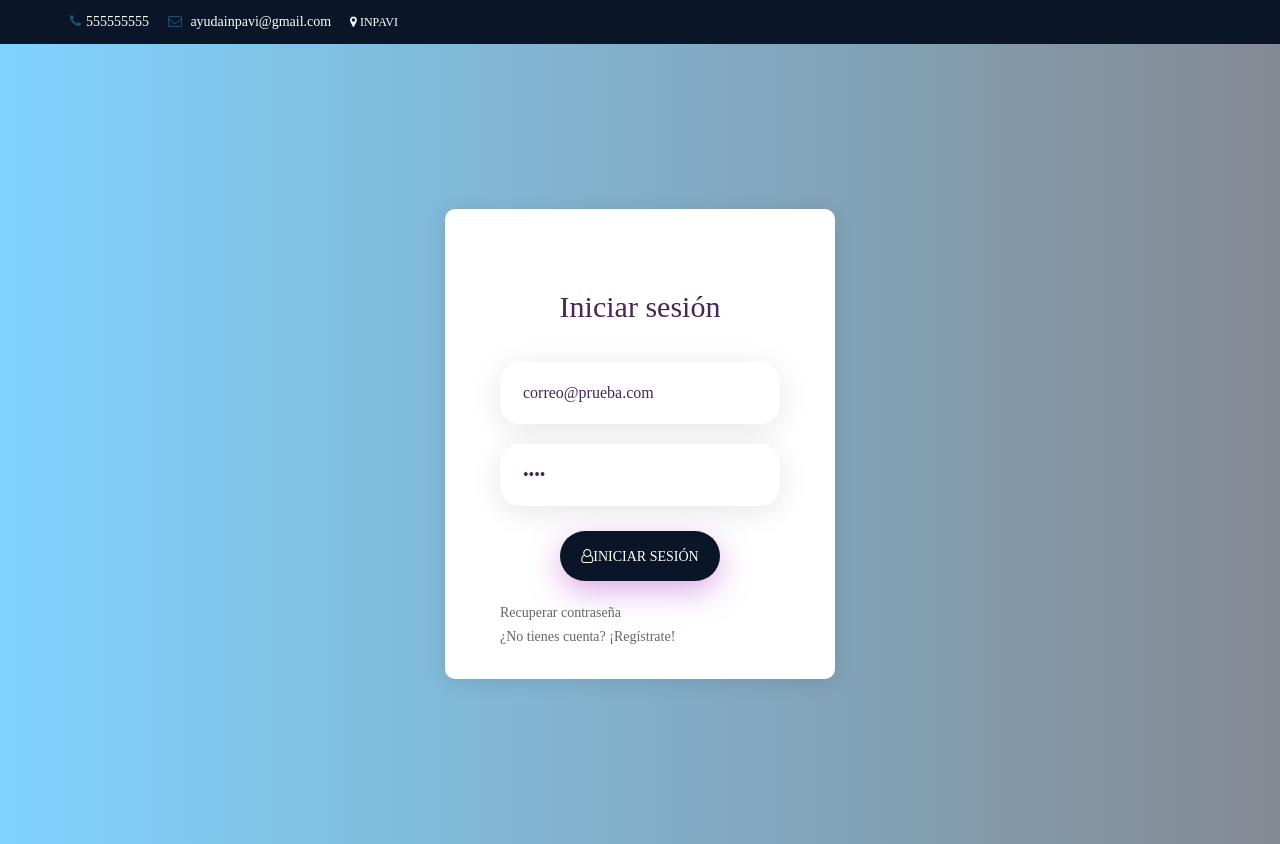
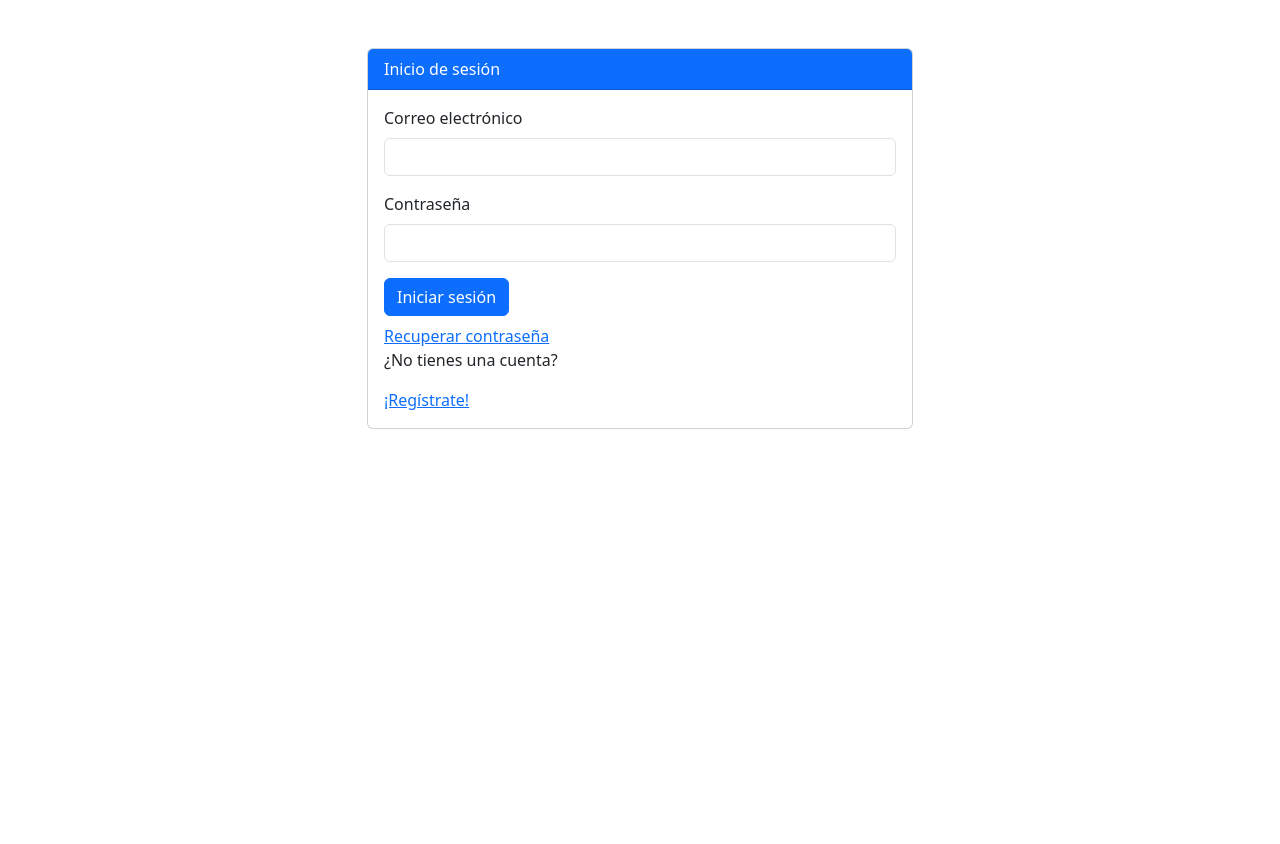
Before and after one commit to IsaacVB24/INPAVI-Manager, a plain HTML site: page public/html/login.html in a window 1280 px wide. After the commit the page ends 800 px from the top, so only its background shows below. Drawn offline with Linux system fonts and the light colour scheme.

```diff
--- a/public/html/login.html
+++ b/public/html/login.html
@@ -2,89 +2,40 @@
 <html lang="en">
 	<head>
 		<title>INPAVI Manager</title>
-		<meta charset="utf-8">
+		<meta charset="UTF-8">
 		<meta http-equiv="X-UA-Compatible" content="IE=edge">
 		<meta name="viewport" content="width=device-width, initial-scale=1">
-
- 		<!-- Bootstrap -->
- 		<link type="text/css" rel="stylesheet" href="/css/bootstrap.min.css"/>
- 		<!-- Custom stlylesheet -->
- 		<link type="text/css" rel="stylesheet" href="/css/style.css"/>
-		<!--===============================================================================================-->
-		<link rel="stylesheet" type="text/css" href="/fontslogin/font-awesome-4.7.0/css/font-awesome.min.css">
-		<!--===============================================================================================-->
-		<link rel="stylesheet" type="text/css" href="/csslogin/util.css">
-		<link rel="stylesheet" type="text/css" href="/csslogin/main.css">
-		<!--===============================================================================================-->
+		<link href="../bootstrap-5.3.3-dist/css/bootstrap.min.css" rel="stylesheet">
+		<script src="../bootstrap-5.3.3-dist/js/bootstrap.bundle.min.js"></script>
 		<script type="text/javascript" src="/js/login.js"></script>
     </head>
 	<body>
-		<!-- HEADER -->
-		<header>
-			<!-- TOP HEADER -->
-			<div id="top-header">
-				<div class="container">
-					<ul class="header-links pull-left">
-						<li><a href="#"><i class="fa fa-phone"></i>555555555</a></li>
-						<li><a href="#"><i class="fa fa-envelope-o"></i> ayudainpavi@gmail.com</a></li>
-						<!-- Header Modal -->
-						<li><a href="#escom" class="fa fa-map-marker" data-toggle="modal"> INPAVI</a></li>
-						<div class="modal fade" id="escom">
-							<div class="modal_dialog">
-								<div class="modal-content">
-									<div class="modal-header">
-										<button tyle="button" class="close" data-dismiss="modal" aria-hidden="true">&times;</button>
-										<h4 class="modal-title">Ubicación
-										</h4>
-									</div>
-									<!-- Header Body -->
-									<div class="modal-body">
-										<p>
-
-										Dirección: Xola 86, Álamos, Benito Juárez, 03400 Ciudad de México, CDMX
-									<br>
-									<iframe src="https://www.google.com/maps/embed?pb=!1m18!1m12!1m3!1d3763.3983198512733!2d-99.14959877469789!3d19.395188441874495!2m3!1f0!2f0!3f0!3m2!1i1024!2i768!4f13.1!3m3!1m2!1s0x85d1fefd01d61aa3%3A0xceb3f4065886e3c6!2sINPAVI%20Comunidad%20Terap%C3%A9utica%20de%20Atenci%C3%B3n%20a%20las%20Adicciones!5e0!3m2!1ses-419!2smx!4v1706569546360!5m2!1ses-419!2smx" width="400" height="300" style="border:0;" allowfullscreen="" loading="lazy" referrerpolicy="no-referrer-when-downgrade"></iframe>
-
-									</br>
-										</br>
-										</p>
-									</div>
+		<div class="container">
+			<div class="row justify-content-center mt-5">
+				<div class="col-md-6">
+					<div class="card">
+						<div class="card-header bg-primary text-white">Inicio de sesión</div>
+						<div class="card-body">
+							<form action="/login" method="post" id="loginForm">
+								<div class="mb-3">
+									<label for="correo" class="form-label">Correo electrónico</label>
+									<input type="email" class="form-control" id="correo" name="correo" required>
 								</div>
+								<div class="mb-3">
+									<label for="contraseña" class="form-label">Contraseña</label>
+									<input type="password" class="form-control" id="contraseña" name="contraseña" required>
+								</div>
+								<button type="submit" class="btn btn-primary">Iniciar sesión</button>
+							</form>
+							<div class="mt-2">
+								<a href="/recuperarCuenta">Recuperar contraseña</a>
+								<br>
+								<p>¿No tienes una cuenta?</p><a href="/crearCuenta">¡Regístrate!</a>
 							</div>
 						</div>
-					</ul>
+					</div>
 				</div>
 			</div>
-			<!-- /TOP HEADER -->
-			<div class="container-login100">
-				<div class="wrap-login100 p-l-55 p-r-55 p-t-80 p-b-30">
-					<form class="login100-form validate-form">
-						<span class="login100-form-title p-b-37">
-							Iniciar sesión
-						</span>
-
-						<div class="wrap-input100 validate-input m-b-20" data-validate="email">
-							<input class="input100" type="text" id="correo" name="correo" placeholder="Correo" value="correo@prueba.com">
-							<span class="focus-input100"></span>
-						</div>
-
-						<div class="wrap-input100 validate-input m-b-25" data-validate = "password">
-							<input class="input100" type="password" id="pass" name="pass" placeholder="Contraseña" value="1234">
-							<span class="focus-input100"></span>
-						</div>
-						<div class="container-login100-form-btn">
-							<button id="login-button" class="login100-form-btn" onclick="iniciarSesion()">
-								<i class="fa fa-user-o">Iniciar sesión</i>
-							</button>
-						</div>
-
-						<div text-center>
-							<br> <a href="recuperarCuenta">Recuperar contraseña </a>
-							<br><a href="crearCuenta">¿No tienes cuenta? ¡Regístrate! </a> </br>
-						</div>
-					</form>
-				</div>
-			</div>
-		</header>
+		</div>
 	</body>
 </html>
--- a/public/js/login.js
+++ b/public/js/login.js
@@ -1,6 +1,6 @@
 function iniciarSesion() {
     var username = document.getElementById('correo').value;
-    var password = document.getElementById('pass').value;
+    var password = document.getElementById('contraseña').value;
 
     // Enviar una solicitud POST al servidor para validar el inicio de sesión
     fetch('/login', {
@@ -18,6 +18,7 @@
     .then(({ status, body }) => {
         if (status === 200) {
             alert('Usuario encontrado [después se implementará la redirección]');
+            window.location = 'altaVoluntario';
         } else if (status === 404) {
             alert('Credenciales incorrectas'); // Credenciales incorrectas
         } else {
```
Also changed, not shown: public/html/altaVoluntario.html (+1 -1 lines), rutas.js (+26 -12 lines).
